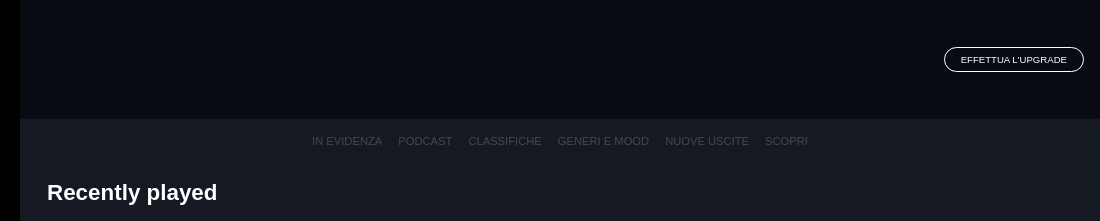
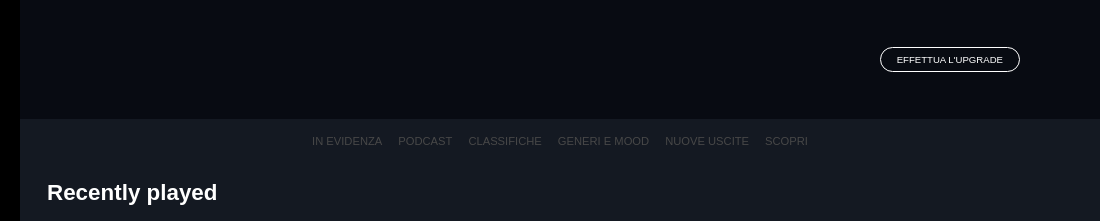
Before and after one commit to lucaruboni/html-css-spotifyweb, a plain HTML site: page index.html in a window 1280 px wide. Shown: the top 221 px of the page, 180-1280 px from the left. Drawn offline with Linux system fonts and the light colour scheme; a web font is replaced by a local one.

Commit message:
[fix] upgrade margin

```diff
--- a/assets/css/style.css
+++ b/assets/css/style.css
@@ -243,7 +243,7 @@ img{
     color: var(--light-white);
     align-self: center;
     font-size: 0.6rem;
-    margin-right: 1rem;
+    margin-right: 5rem;
     border: 1px var(--light-white) solid;
     padding: 0.4rem 1rem;
     border-radius: 40px;
```
